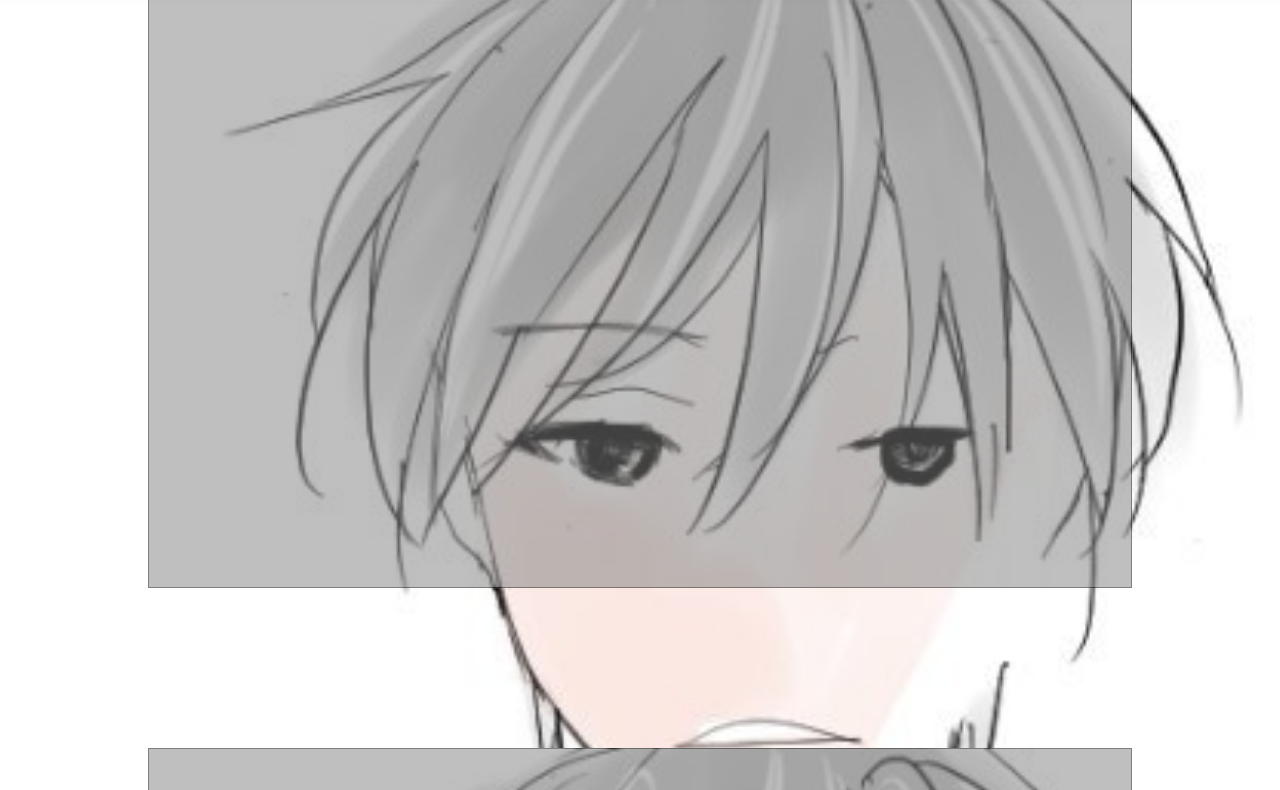
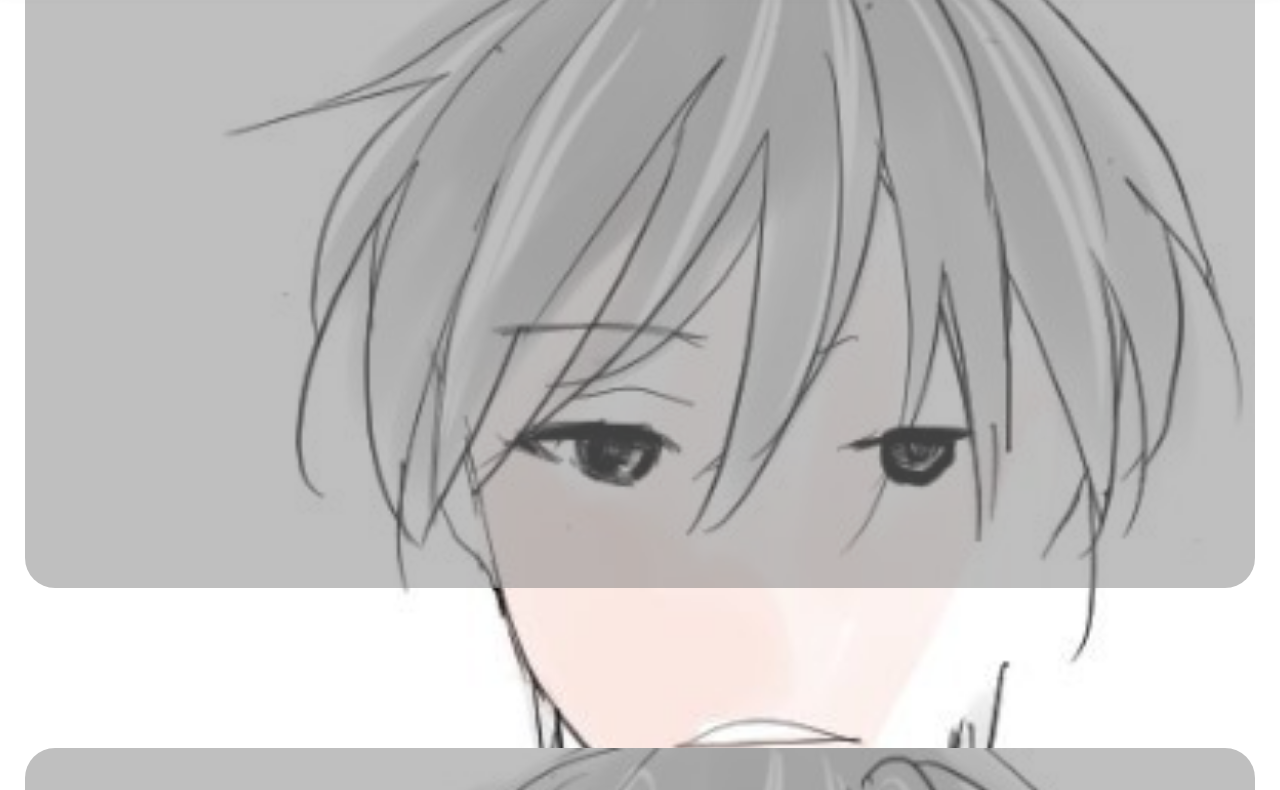
Before and after one commit to pi-pico-pico/HTML.CSS-Portfolio, a plain HTML site: page illust.html in a window 1280 px wide. Shown: the part 52-842 px from the top of the page. Drawn offline with Linux system fonts and the light colour scheme.

Commit message:
css修正

```diff
--- a/css/illust.css
+++ b/css/illust.css
@@ -70,13 +70,13 @@ html {
     background-size: cover;
     height: 100vh;
     width: 1230px;
+    margin: 0 auto;
 }
 
 .illust__card {
+    border-radius: 30px;
     background-color: grey;
-    width: 80%;
     height: 80%;
-    margin: 0 auto;
     padding: 30px;
     opacity: 0.5;
 }
--- a/css/style.css
+++ b/css/style.css
@@ -489,24 +489,6 @@ h2 {
 }
 
 
-  /* illust
-======================================= */
-.illust__inner {
-    width: 1230px;
-    margin: 0 auto;
-    display: flex;
-}
-.illust__card {
-    background-color: grey;
-    width: 80%;
-    margin: auto 0;
-    padding: 30px;
-    border:1px solid #000;
-    display: flex;
-}
-
-
-
 /* media query
 ======================================= */
 @media screen and (max-width: 768px) {
```
